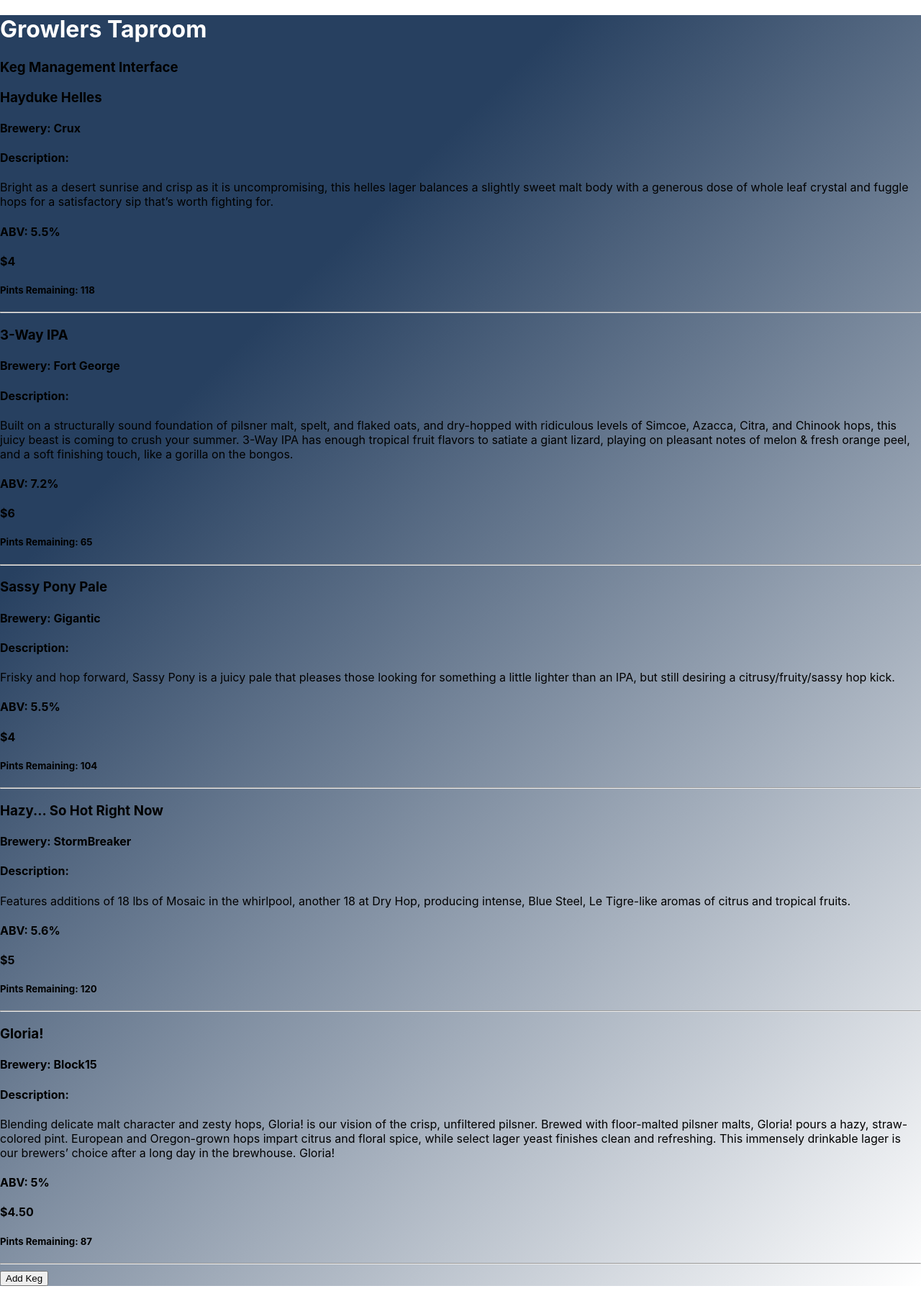
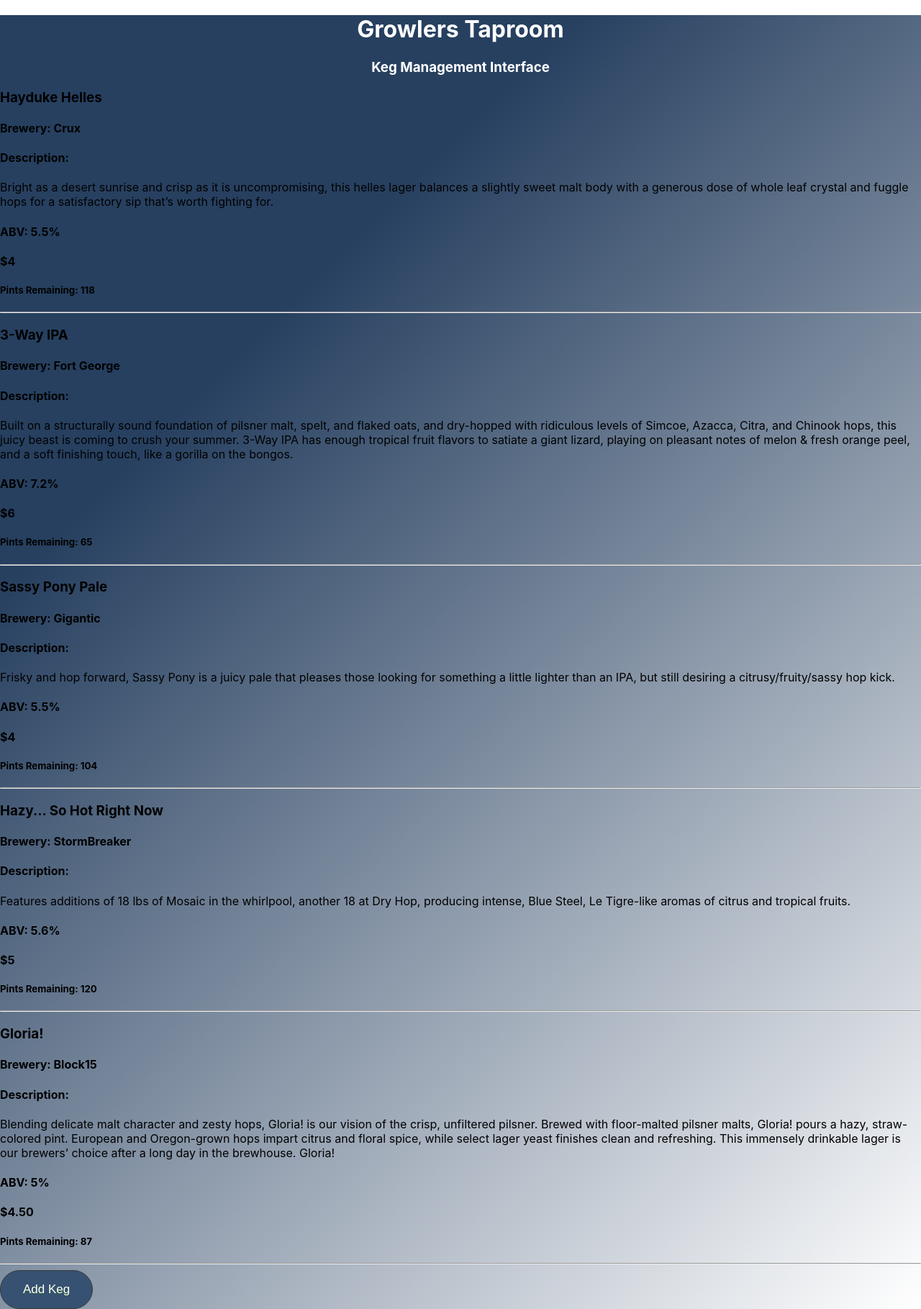
Before and after one commit to dkmerys/tap-room-redux, a React (Create React App) app: page / in a window 1280 px wide. Shown: the whole page at 72% size. Before the commit the page ends 1787 px from the top, so only its background shows below. Built offline with nearby package versions, Linux system fonts and the light colour scheme.

Commit message:
add button styling using styled-components

```diff
--- a/src/components/Header.js
+++ b/src/components/Header.js
@@ -3,13 +3,19 @@
 
 const MainHeader = styled.h1`
   color: white;
+  text-align: center;
+`;
+
+const SubHeader = styled.h3`
+  color: white;
+  text-align: center;
 `;
 
 function Header() {
   return (
     <React.Fragment>
       <MainHeader>Growlers Taproom</MainHeader>
-      <h3 className="mainSubheader">Keg Management Interface</h3>
+      <SubHeader>Keg Management Interface</SubHeader>
     </React.Fragment>
   );
 }
--- a/src/components/KegControl.js
+++ b/src/components/KegControl.js
@@ -6,6 +6,21 @@
 import { connect } from 'react-redux';
 import PropTypes from 'prop-types';
 import * as a from './../actions'
+import styled from 'styled-components'
+
+const Button = styled.button`
+  background-color:#375173;
+	border-radius:28px;
+	border:1px solid #343d35;
+	display:inline-block;
+	cursor:pointer;
+	color:#ffffff;
+	font-family:Arial;
+	font-size:17px;
+	padding:16px 31px;
+	text-decoration:none;
+	text-shadow:0px 1px 0px #2f6627;
+`
 
 class KegControl extends React.Component {
   constructor(props) {
@@ -111,7 +126,7 @@
     return(
       <React.Fragment>
         {currentlyVisibleState}
-        <button onClick={this.handleClick}>{buttonText}</button>
+        <Button onClick={this.handleClick}>{buttonText}</Button>
       </React.Fragment>
     );
   }
--- a/src/components/KegDetail.js
+++ b/src/components/KegDetail.js
@@ -1,21 +1,41 @@
 import React from 'react';
 import PropTypes from 'prop-types';
+import styled from 'styled-components';
+
+const KegHeader = styled.h1`
+  color: white;
+  text-align: center;
+`;
+
+const Button = styled.button`
+  background-color:#95a2b3;
+	border-radius:28px;
+	border:1px solid #343d35;
+	display:inline-block;
+	cursor:pointer;
+	color:#ffffff;
+	font-family:Arial;
+	font-size:17px;
+	padding:16px 31px;
+	text-decoration:none;
+	text-shadow:0px 1px 0px #2f6627;
+`
 
 function KegDetail(props) {
   const { keg, onClickingDelete, onClickingBuy, onClickingReplace } = props;
   return (
     <React.Fragment>
-      <h1>Keg Detail</h1>
+      <KegHeader>Keg Detail</KegHeader>
       <h3>Name: {keg.name}</h3>
       <h3>Brewery: {keg.brewery}</h3>
       <h3>Description: {keg.description}</h3>
       <h3>ABV: {keg.abv}</h3>
       <h3>${keg.price}</h3>
       <h3>Pints Remaining: {keg.quantity}</h3>
-      <button onClick = {props.onClickingEdit}>Update Keg Info</button>
-      <button onClick = {() => onClickingDelete(keg.id)}>Remove Keg</button>
-      <button onClick = {() => onClickingBuy(keg)}>Pour Pint</button>
-      <button onClick = {() => onClickingReplace(keg)}>Replace Keg</button>
+      <Button onClick = {props.onClickingEdit}>Update Keg Info</Button>
+      <Button onClick = {() => onClickingDelete(keg.id)}>Remove Keg</Button>
+      <Button onClick = {() => onClickingBuy(keg)}>Pour Pint</Button>
+      <Button onClick = {() => onClickingReplace(keg)}>Replace Keg</Button>
       <hr/>
     </React.Fragment>
   );
--- a/src/components/KegList.js
+++ b/src/components/KegList.js
@@ -1,6 +1,7 @@
 import React from 'react';
 import Keg from './Keg';
 import PropTypes from 'prop-types';
+
 
 function KegList(props) {
   return(
```
